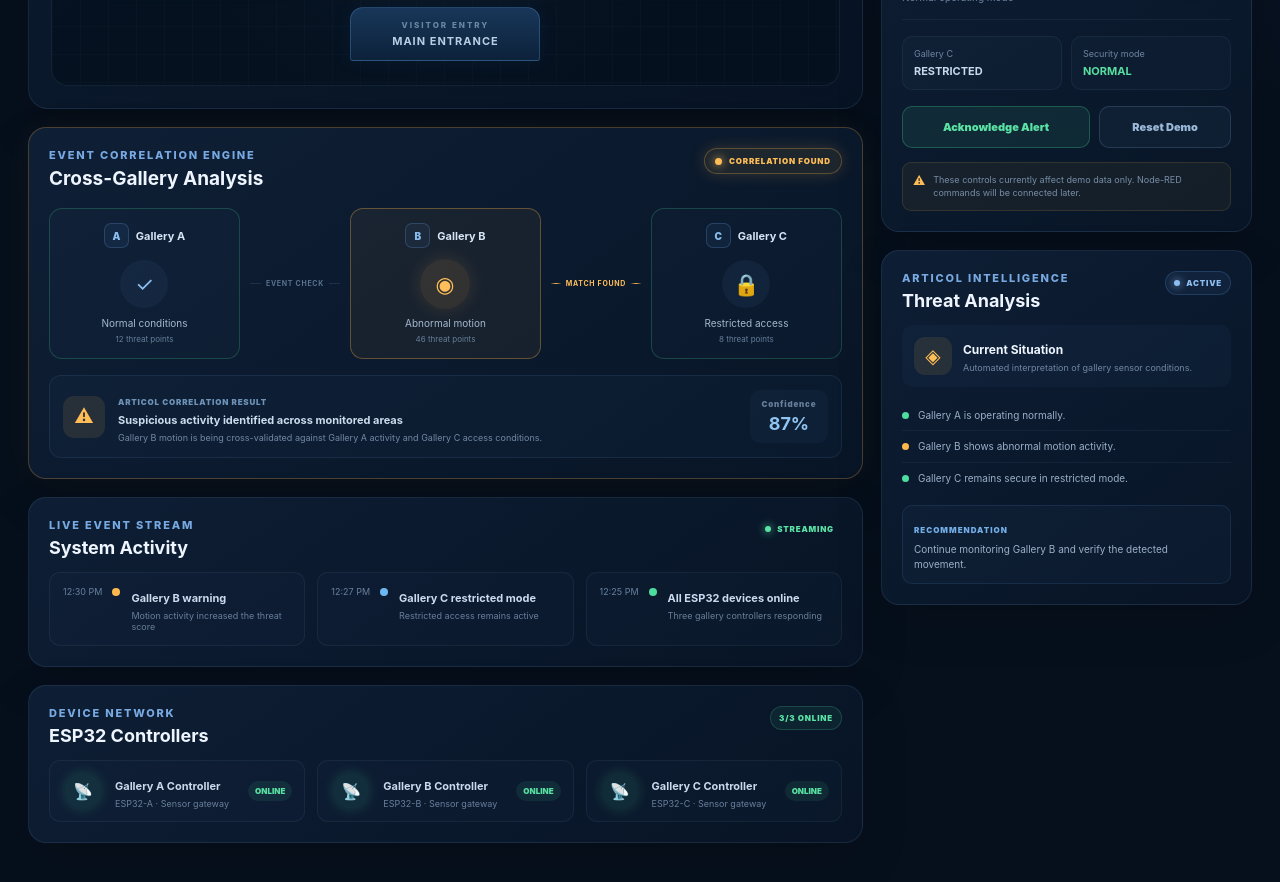
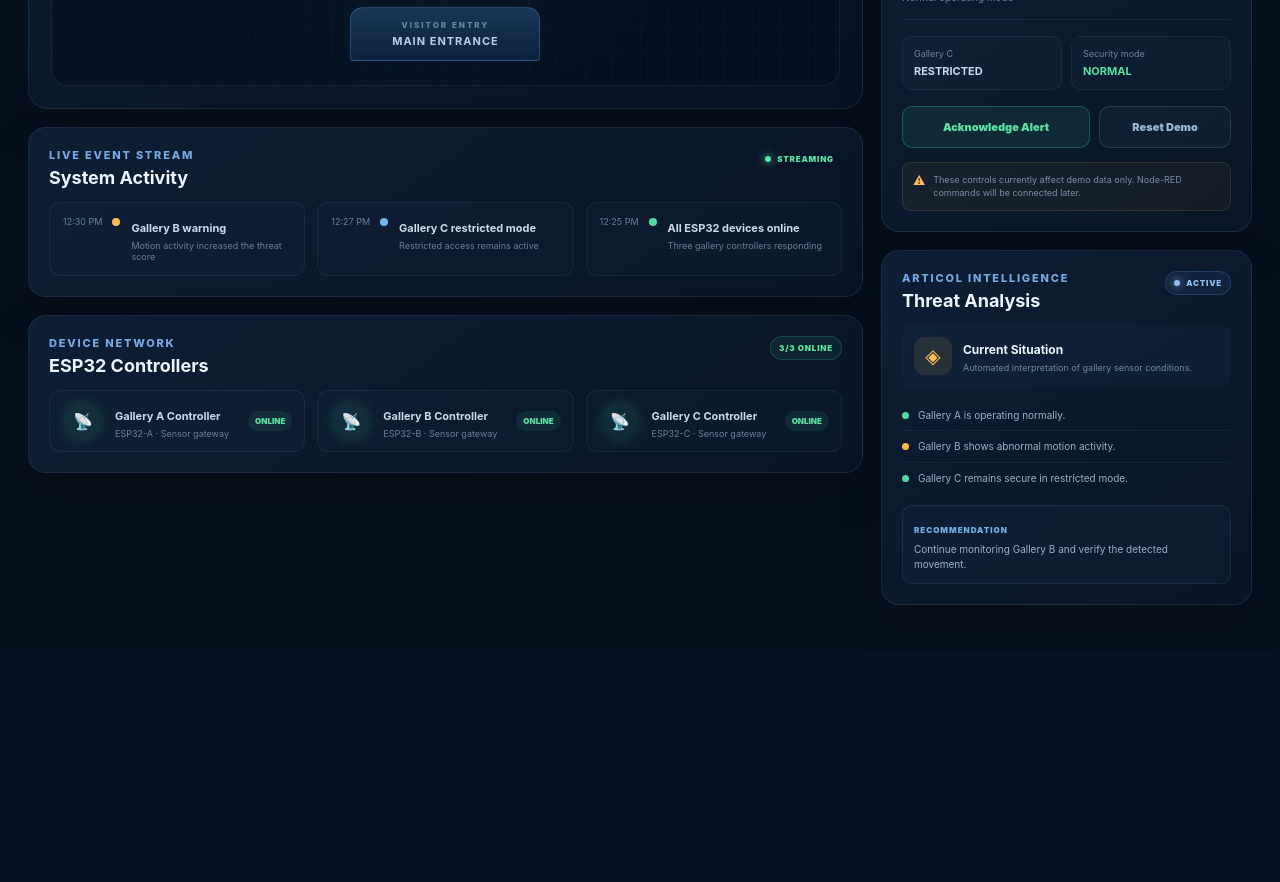
Before and after one commit to sds5525/ARTICOL-IoT-Project, a React (Vite) app: page / in a window 1280 px wide. Shown: the part 840-1722 px from the top of the page. After the commit the page ends 1490 px from the top, so only its background shows below. Built offline with nearby package versions, Linux system fonts and the light colour scheme.

Commit message:
removed correlation engine

```diff
--- a/src/App.css
+++ b/src/App.css
@@ -3304,20 +3304,7 @@ button {
     grid-template-columns: 1fr;
   }
 }
-/* ---------- STEP 20: CORRELATION ENGINE ---------- */
-
-.correlation-panel {
-  padding: 20px;
-  border: 1px solid rgba(128, 168, 212, 0.12);
-  border-radius: 18px;
-  background:
-    linear-gradient(
-      145deg,
-      rgba(15, 32, 54, 0.96),
-      rgba(8, 22, 39, 0.96)
-    );
-  box-shadow: 0 18px 45px rgba(0, 0, 0, 0.18);
-}
+
 
 .correlation-panel.active {
   border-color: rgba(255, 181, 70, 0.25);
--- a/src/components/CorrelationEngine.jsx
+++ /dev/null
@@ -1,138 +0,0 @@
-function CorrelationEngine({ galleries }) {
-  const galleryA = galleries.find((gallery) => gallery.id === "A");
-  const galleryB = galleries.find((gallery) => gallery.id === "B");
-  const galleryC = galleries.find((gallery) => gallery.id === "C");
-
-  const correlationActive =
-    galleryB?.motion ||
-    galleryC?.doorOpen ||
-    galleryC?.artifactMoved;
-
-  return (
-    <section
-      className={`correlation-panel ${
-        correlationActive ? "active" : "normal"
-      }`}
-    >
-      <div className="correlation-header">
-        <div>
-          <p className="small-label">EVENT CORRELATION ENGINE</p>
-          <h2>Cross-Gallery Analysis</h2>
-        </div>
-
-        <span
-          className={`correlation-state ${
-            correlationActive ? "active" : "normal"
-          }`}
-        >
-          <i />
-          {correlationActive ? "CORRELATION FOUND" : "NO CORRELATION"}
-        </span>
-      </div>
-
-      <div className="correlation-flow">
-        <article className={`correlation-node ${galleryA.status.toLowerCase()}`}>
-          <div className="correlation-node-top">
-            <span className="correlation-gallery-id">A</span>
-            <strong>Gallery A</strong>
-          </div>
-
-          <div className="correlation-node-icon">
-            {galleryA.motion ? "◉" : "✓"}
-          </div>
-
-          <span>
-            {galleryA.motion ? "Motion detected" : "Normal conditions"}
-          </span>
-
-          <small>{galleryA.threatScore} threat points</small>
-        </article>
-
-        <div className="correlation-link">
-          <span />
-          <strong>EVENT CHECK</strong>
-          <span />
-        </div>
-
-        <article className={`correlation-node ${galleryB.status.toLowerCase()}`}>
-          <div className="correlation-node-top">
-            <span className="correlation-gallery-id">B</span>
-            <strong>Gallery B</strong>
-          </div>
-
-          <div className="correlation-node-icon">
-            {galleryB.motion ? "◉" : "✓"}
-          </div>
-
-          <span>
-            {galleryB.motion ? "Abnormal motion" : "Normal conditions"}
-          </span>
-
-          <small>{galleryB.threatScore} threat points</small>
-        </article>
-
-        <div
-          className={`correlation-link ${
-            correlationActive ? "active" : ""
-          }`}
-        >
-          <span />
-          <strong>
-            {correlationActive ? "MATCH FOUND" : "EVENT CHECK"}
-          </strong>
-          <span />
-        </div>
-
-        <article
-          className={`correlation-node ${galleryC.status.toLowerCase()}`}
-        >
-          <div className="correlation-node-top">
-            <span className="correlation-gallery-id">C</span>
-            <strong>Gallery C</strong>
-          </div>
-
-          <div className="correlation-node-icon">
-            {galleryC.accessMode === "RESTRICTED" ? "🔒" : "🔓"}
-          </div>
-
-          <span>
-            {galleryC.accessMode === "RESTRICTED"
-              ? "Restricted access"
-              : "Public access"}
-          </span>
-
-          <small>{galleryC.threatScore} threat points</small>
-        </article>
-      </div>
-
-      <div className="correlation-result">
-        <div className="correlation-result-icon">
-          {correlationActive ? "⚠" : "✓"}
-        </div>
-
-        <div>
-          <span>ARTICOL CORRELATION RESULT</span>
-
-          <strong>
-            {correlationActive
-              ? "Suspicious activity identified across monitored areas"
-              : "No connected threat sequence detected"}
-          </strong>
-
-          <p>
-            {correlationActive
-              ? "Gallery B motion is being cross-validated against Gallery A activity and Gallery C access conditions."
-              : "Gallery events currently appear independent and within normal operating conditions."}
-          </p>
-        </div>
-
-        <div className="correlation-confidence">
-          <span>Confidence</span>
-          <strong>{correlationActive ? "87%" : "96%"}</strong>
-        </div>
-      </div>
-    </section>
-  );
-}
-
-export default CorrelationEngine;
--- a/src/pages/Dashboard.jsx
+++ b/src/pages/Dashboard.jsx
@@ -3,7 +3,6 @@ import Header from "../components/Header";
 import Gauge from "../components/Gauge";
 import MuseumMap from "../components/MuseumMap";
 import ManualControls from "../components/ManualControls";
-import CorrelationEngine from "../components/CorrelationEngine";
 import { museumData } from "../data/dummyData";
 
 function Dashboard({ onOpenGallery }) {
@@ -227,7 +226,6 @@ function Dashboard({ onOpenGallery }) {
               galleries={galleries}
               onOpenGallery={onOpenGallery}
             />
-            <CorrelationEngine galleries={galleries} />
 
             <section className="live-event-panel">
               <div className="panel-heading">
```
